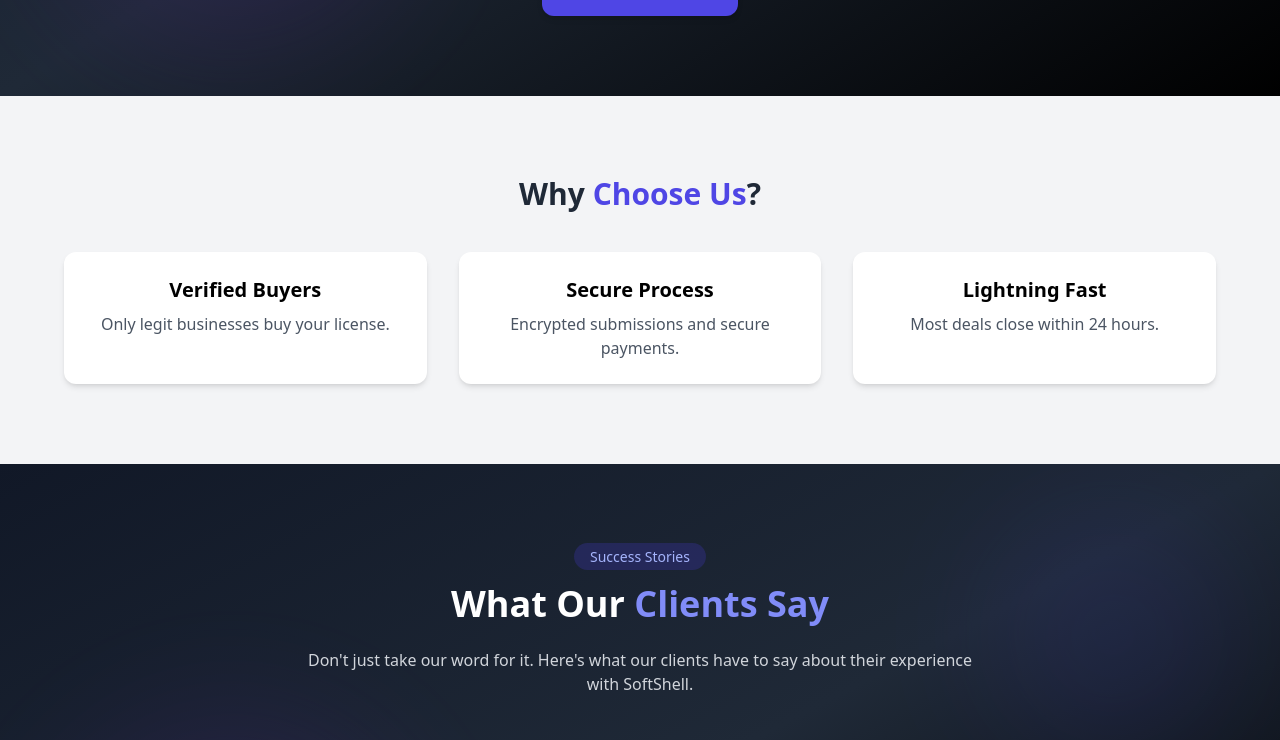
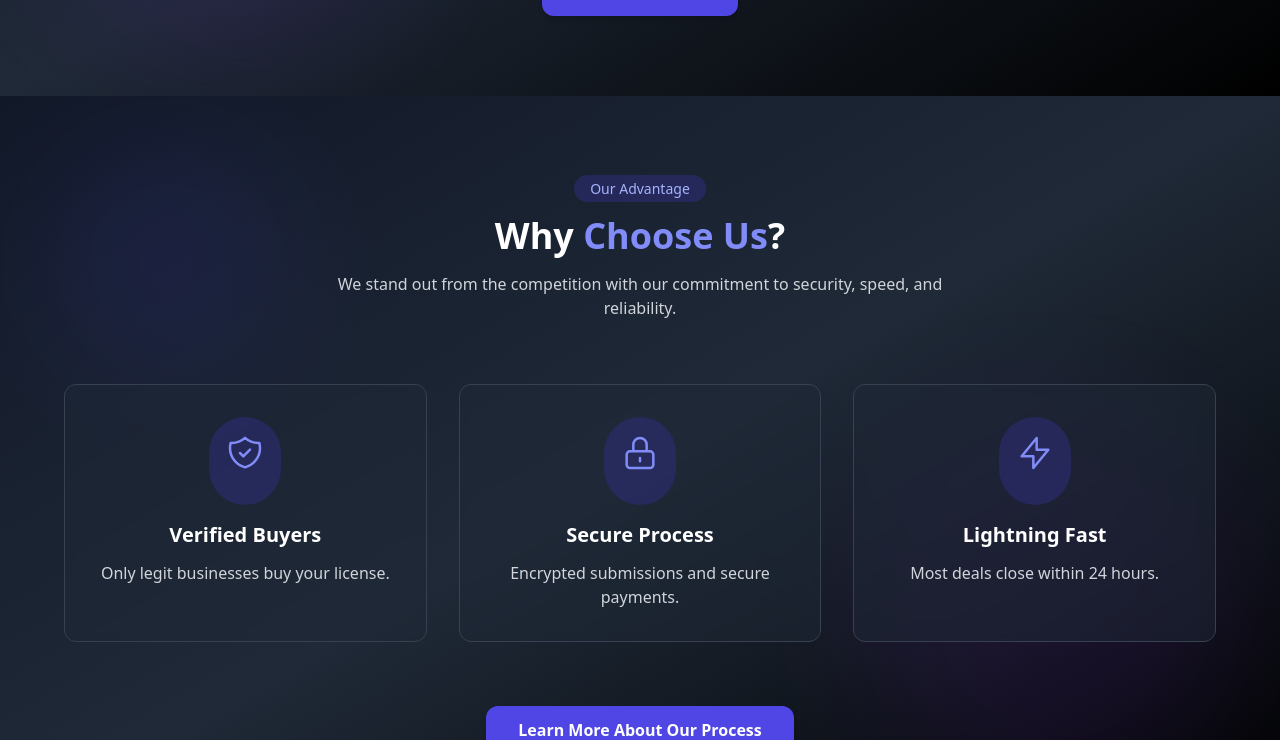
Before and after one commit to riya-py/Softshell, a React (Vite) app: page / in a window 1280 px wide. Shown: the part 1562-2302 px from the top of the page. Built offline with nearby package versions, Linux system fonts and the light colour scheme.

Commit message:
WhyChooseUs added

```diff
--- a/src/components/WhyChooseUs.jsx
+++ b/src/components/WhyChooseUs.jsx
@@ -1,22 +1,78 @@
 const features = [
-    { title: "Verified Buyers", desc: "Only legit businesses buy your license." },
-    { title: "Secure Process", desc: "Encrypted submissions and secure payments." },
-    { title: "Lightning Fast", desc: "Most deals close within 24 hours." }
+  {
+    title: "Verified Buyers",
+    desc: "Only legit businesses buy your license.",
+    icon: (
+      <svg xmlns="http://www.w3.org/2000/svg" className="h-10 w-10 mb-4 text-indigo-400" fill="none" viewBox="0 0 24 24" stroke="currentColor">
+        <path strokeLinecap="round" strokeLinejoin="round" strokeWidth={1.5} d="M9 12l2 2 4-4m5.618-4.016A11.955 11.955 0 0112 2.944a11.955 11.955 0 01-8.618 3.04A12.02 12.02 0 003 9c0 5.591 3.824 10.29 9 11.622 5.176-1.332 9-6.03 9-11.622 0-1.042-.133-2.052-.382-3.016z" />
+      </svg>
+    )
+  },
+  {
+    title: "Secure Process",
+    desc: "Encrypted submissions and secure payments.",
+    icon: (
+      <svg xmlns="http://www.w3.org/2000/svg" className="h-10 w-10 mb-4 text-indigo-400" fill="none" viewBox="0 0 24 24" stroke="currentColor">
+        <path strokeLinecap="round" strokeLinejoin="round" strokeWidth={1.5} d="M12 15v2m-6 4h12a2 2 0 002-2v-6a2 2 0 00-2-2H6a2 2 0 00-2 2v6a2 2 0 002 2zm10-10V7a4 4 0 00-8 0v4h8z" />
+      </svg>
+    )
+  },
+  {
+    title: "Lightning Fast",
+    desc: "Most deals close within 24 hours.",
+    icon: (
+      <svg xmlns="http://www.w3.org/2000/svg" className="h-10 w-10 mb-4 text-indigo-400" fill="none" viewBox="0 0 24 24" stroke="currentColor">
+        <path strokeLinecap="round" strokeLinejoin="round" strokeWidth={1.5} d="M13 10V3L4 14h7v7l9-11h-7z" />
+      </svg>
+    )
+  }
 ];
 
 const WhyChooseUs = () => {
   return (
-      <section className="py-20 px-6 bg-gray-100 text-center">
-        <h2 className="text-3xl font-bold text-gray-800 mb-10">
-          Why <span className="text-indigo-600">Choose Us</span>?
+    <section className="bg-gradient-to-br from-gray-900 via-gray-800 to-black text-white py-20 px-6 md:px-16 relative">
+      {/* Background decorative elements */}
+      <div className="absolute top-0 left-0 w-full h-full overflow-hidden opacity-10">
+        <div className="absolute top-10 left-10 w-64 h-64 rounded-full bg-indigo-600 blur-3xl"></div>
+        <div className="absolute bottom-10 right-10 w-96 h-96 rounded-full bg-purple-700 blur-3xl"></div>
+      </div>
+
+      <div className="max-w-6xl mx-auto relative z-10">
+        <div className="text-center mb-16">
+          <span className="bg-indigo-900/50 text-indigo-300 px-4 py-1 rounded-full text-sm font-medium">
+            Our Advantage
+          </span>
+          <h2 className="text-3xl sm:text-4xl font-bold mt-4 text-white">
+            Why <span className="text-indigo-400">Choose Us</span>?
           </h2>
+          <p className="mt-4 text-gray-300 max-w-2xl mx-auto">
+            We stand out from the competition with our commitment to security, speed, and reliability.
+          </p>
+        </div>
+
         <div className="grid md:grid-cols-3 gap-8 max-w-6xl mx-auto">
           {features.map((f, i) => (
-            <div key={i} className="p-6 bg-white shadow-md rounded-xl hover:shadow-xl transition">
-              <h3 className="text-xl font-semibold mb-2">{f.title}</h3>
-              <p className="text-gray-600">{f.desc}</p>
+            <div
+              key={i}
+              className="bg-gray-800/50 backdrop-blur-sm p-8 rounded-xl border border-gray-700 hover:border-indigo-500/30 transition-all duration-300 flex flex-col items-center text-center transform hover:-translate-y-1 group"
+            >
+              <div className="p-4 bg-indigo-900/50 rounded-full mb-4">
+                {f.icon}
+              </div>
+              <h3 className="text-xl font-semibold mb-3 text-white">{f.title}</h3>
+              <p className="text-gray-300">{f.desc}</p>
+
+              {/* Hover effect */}
+              <div className="absolute inset-0 bg-gradient-to-r from-indigo-600/5 to-purple-600/5 opacity-0 group-hover:opacity-100 transition-opacity duration-300 rounded-xl"></div>
             </div>
           ))}
+        </div>
+
+        <div className="mt-16 text-center">
+          <button className="bg-indigo-600 hover:bg-indigo-500 text-white font-semibold py-3 px-8 rounded-xl shadow-md transition-all">
+            Learn More About Our Process
+          </button>
+        </div>
       </div>
     </section>
   );
```
Lines whose indentation alone changed are shown as unchanged.
